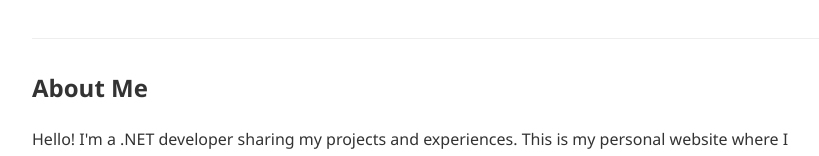
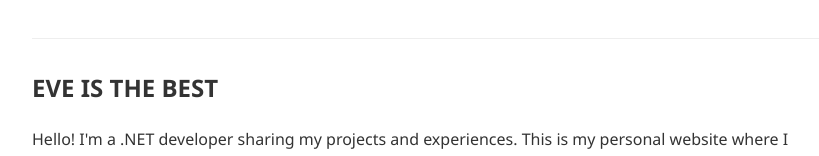
Before and after one commit to CristianFlaviu/testWebsite, a plain HTML site: page index.html in a window 1280 px wide. Shown: the part 138-294 px from the top of the page, without its empty margins (208-1027 px from the left). Drawn offline with Linux system fonts and the light colour scheme.

Commit message:
Update index.html

```diff
--- a/index.html
+++ b/index.html
@@ -47,7 +47,7 @@
     </header>
 
     <div class="content">
-        <h2>About Me</h2>
+        <h2>EVE IS THE BEST</h2>
         <p>
             Hello! I'm a .NET developer sharing my projects and experiences.
             This is my personal website where I showcase my work and share
```
